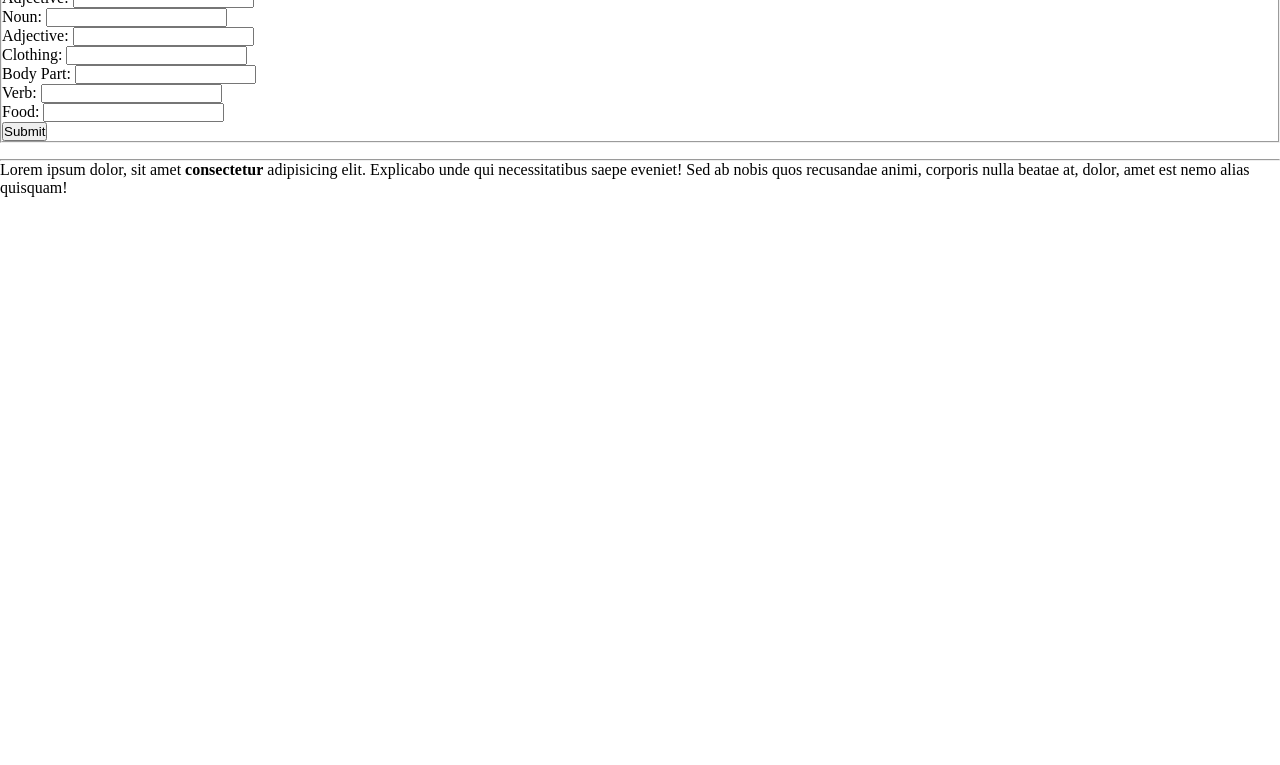
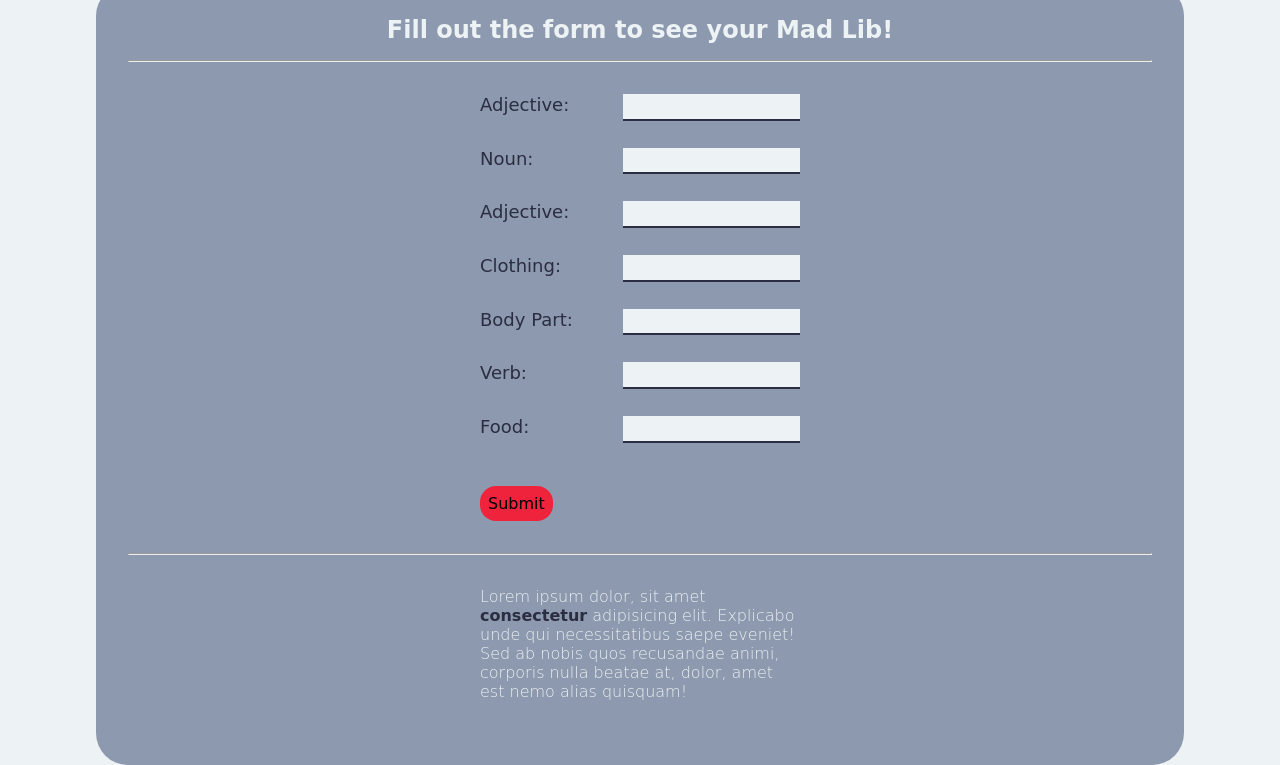
Before and after one commit to amturner/CodeLabs-Prework-FinalProject, a plain HTML site: page index.html in a window 1280 px wide. Shown: the part 90-855 px from the top of the page. Before the commit the page ends 800 px from the top, so only its background shows below. Drawn offline with Linux system fonts and the light colour scheme; a web font is replaced by a local one.

Commit message:
Created initial styling

```diff
--- a/css/style.css
+++ b/css/style.css
@@ -1,8 +1,97 @@
-@import url('https://fonts.googleapis.com/css2?family=Roboto&family=Unbounded:wght@200;300;400;500;600;700;800;900&display=swap');
+@import url('https://fonts.googleapis.com/css2?family=Unbounded:wght@200;300;400;500;600;700;800;900&display=swap');
 
 /* RESET */
-* {
+*,
+*::after,
+*::before {
+    margin: 0;
     padding: 0;
-    margin: 0;
     box-sizing: border-box;
 }
+/* END RESET */
+
+html {
+    font-family: 'Unbounded', cursive;
+}
+
+body {
+    background-color: #edf2f4;
+    color: #2b2d42
+}
+
+h1 {
+    font-size: 4rem;
+}
+
+h2 {
+    font-size: 3rem;
+}
+
+h3 {
+    font-size: 1.5rem;
+}
+
+p {
+    font-size: 1rem;
+    font-weight: 300;
+}
+
+.container {
+    background-color: #8d99ae;
+    color: #edf2f4;
+    padding: 2em;
+    border-radius: 2em;
+    width: 85%;
+    margin: 0 auto;
+}
+
+.submit {
+    border: none;
+    background-color: #ef233c;
+    padding: 0.5em;
+    border-radius: 1em;
+    margin-top: 1em;
+    font: inherit;
+    transition: 0.4s ease;
+}
+
+.submit:hover {
+    background-color: #d80032;
+    color: #edf2f4;
+    transform: scale(1.1);
+    transition: 0.4s ease;
+}
+
+form {
+    margin: 2em auto;
+    width: 20em;
+    border: none;
+}
+
+form fieldset {
+    border: none;
+}
+
+.form-group {
+    display: flex;
+    justify-content: space-between;
+    color: #2b2d42;
+    font-size: large;
+    margin-bottom: 1.5em;
+}
+
+input {
+    border: none;
+    border-bottom: 2px solid #2b2d42;
+    background-color: #edf2f4;
+    height: 2em;
+}
+
+.mad-lib {
+    width: 20em;
+    margin: 2em auto;
+}
+
+b {
+    color: #2b2d42;
+}
```
